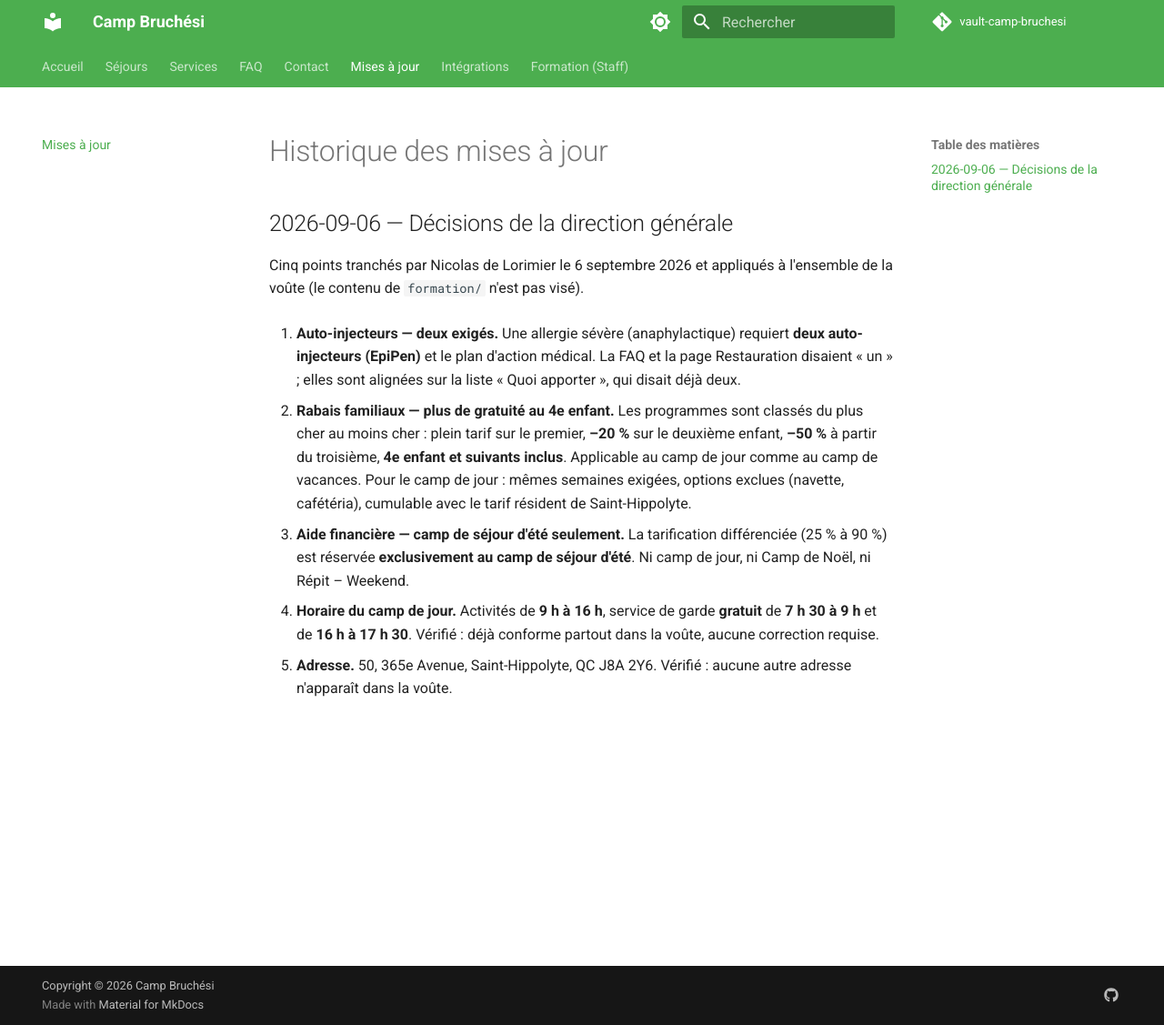
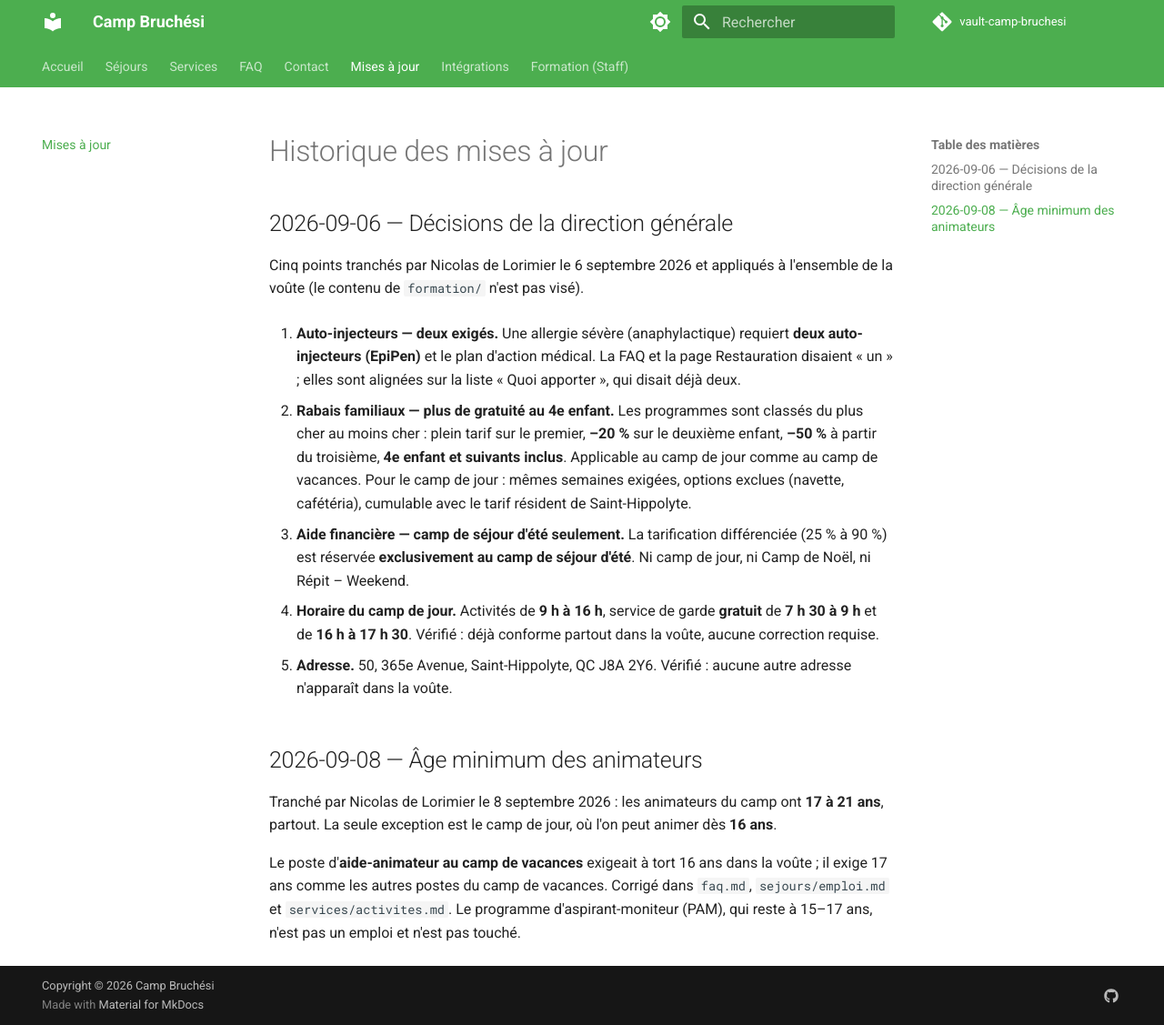
Before and after one commit to ndelorimier/vault-camp-bruchesi, an MkDocs documentation site: the page built from docs/mises-a-jour.md, in a window 1280 px wide and 1127 px high. Shown: the whole window at 91% size. Built offline with MkDocs 1.6.1 and Material for MkDocs 9.7.7, drawn with Linux system fonts in a browser that asks for light colours; comment, search, counter and statistics services are not loaded.

Commit message:
fix: âge minimum de l'aide-animateur au camp de vacances, 16 -> 17 ans
Tranché par Nicolas de Lorimier le 8 septembre 2026 : les animateurs du
camp ont 17 à 21 ans, partout ; seule exception, le camp de jour, où l'on
peut animer dès 16 ans. La voûte ouvrait à tort le poste d'aide-animateur
au camp de vacances dès 16 ans. Corrigé dans faq.md, sejours/emploi.md et
services/activites.md (formation/ non touché). Le PAM (15-17 ans) reste
inchangé, ce n'est pas un emploi. Journal ajouté à mises-a-jour.md.

Co-Authored-By: Claude Opus 5 <noreply@anthropic.com>

```diff
--- a/docs/mises-a-jour.md
+++ b/docs/mises-a-jour.md
@@ -27,3 +27,15 @@ l'ensemble de la voûte (le contenu de `formation/` n'est pas visé).
 
 5. **Adresse.** 50, 365e Avenue, Saint-Hippolyte, QC J8A 2Y6. Vérifié : aucune
    autre adresse n'apparaît dans la voûte.
+
+## 2026-09-08 — Âge minimum des animateurs
+
+Tranché par Nicolas de Lorimier le 8 septembre 2026 : les animateurs du camp
+ont **17 à 21 ans**, partout. La seule exception est le camp de jour, où l'on
+peut animer dès **16 ans**.
+
+Le poste d'**aide-animateur au camp de vacances** exigeait à tort 16 ans dans
+la voûte ; il exige 17 ans comme les autres postes du camp de vacances.
+Corrigé dans `faq.md`, `sejours/emploi.md` et `services/activites.md`. Le
+programme d'aspirant-moniteur (PAM), qui reste à 15–17 ans, n'est pas un
+emploi et n'est pas touché.
```
Also changed, not shown: docs/faq.md (+1 -1 lines), docs/sejours/emploi.md (+1 -1 lines), docs/services/activites.md (+1 -1 lines).
